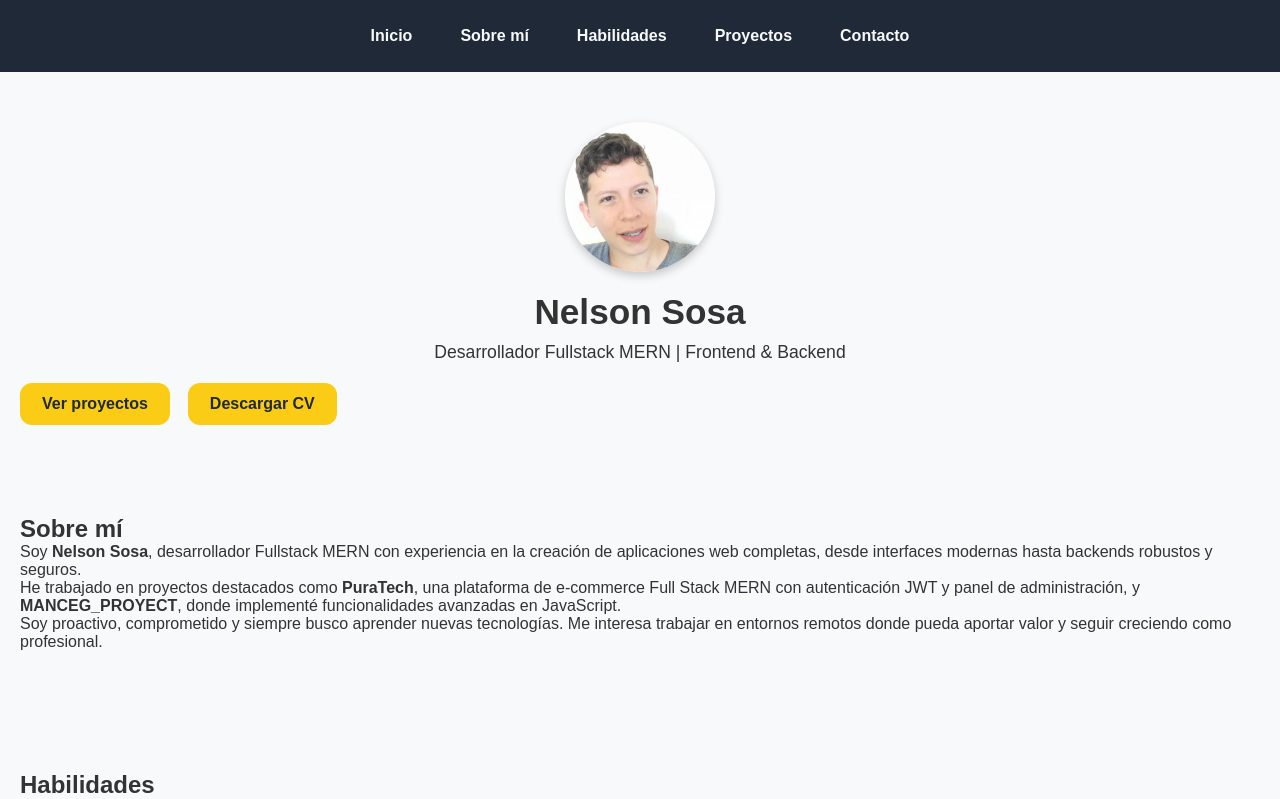
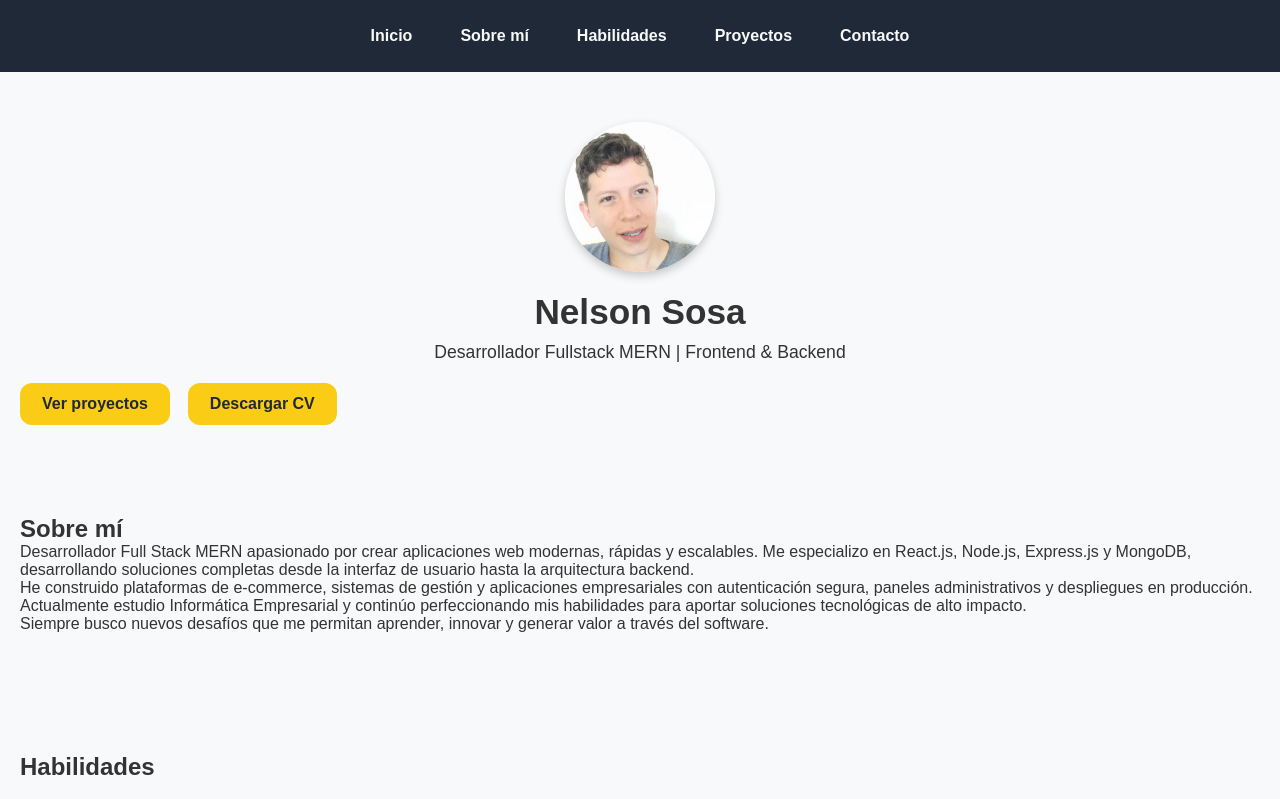
Before and after one commit to Nelson-Sosa/portfolio, a React (Vite) app in the folder portfolio/: page / in a window 1280 px wide. Shown: the top 799 px of the page. Built offline with nearby package versions, Linux system fonts and the light colour scheme.

Commit message:
feat: add About component to display developer profile and skills

```diff
--- a/portfolio/src/components/About.jsx
+++ b/portfolio/src/components/About.jsx
@@ -6,13 +6,13 @@ const About = () => {
     <section id="about">
       <h2>Sobre mí</h2>
       <p>
-        Soy <strong>Nelson Sosa</strong>, desarrollador Fullstack MERN con experiencia en la creación de aplicaciones web completas, desde interfaces modernas hasta backends robustos y seguros.
+        Desarrollador Full Stack MERN apasionado por crear aplicaciones web modernas, rápidas y escalables. Me especializo en React.js, Node.js, Express.js y MongoDB, desarrollando soluciones completas desde la interfaz de usuario hasta la arquitectura backend.
       </p>
       <p>
-        He trabajado en proyectos destacados como <strong>PuraTech</strong>, una plataforma de e-commerce Full Stack MERN con autenticación JWT y panel de administración, y <strong>MANCEG_PROYECT</strong>, donde implementé funcionalidades avanzadas en JavaScript.
+        He construido plataformas de e-commerce, sistemas de gestión y aplicaciones empresariales con autenticación segura, paneles administrativos y despliegues en producción. Actualmente estudio Informática Empresarial y continúo perfeccionando mis habilidades para aportar soluciones tecnológicas de alto impacto.
       </p>
       <p>
-        Soy proactivo, comprometido y siempre busco aprender nuevas tecnologías. Me interesa trabajar en entornos remotos donde pueda aportar valor y seguir creciendo como profesional.
+        Siempre busco nuevos desafíos que me permitan aprender, innovar y generar valor a través del software.
       </p>
     </section>
   );
```
